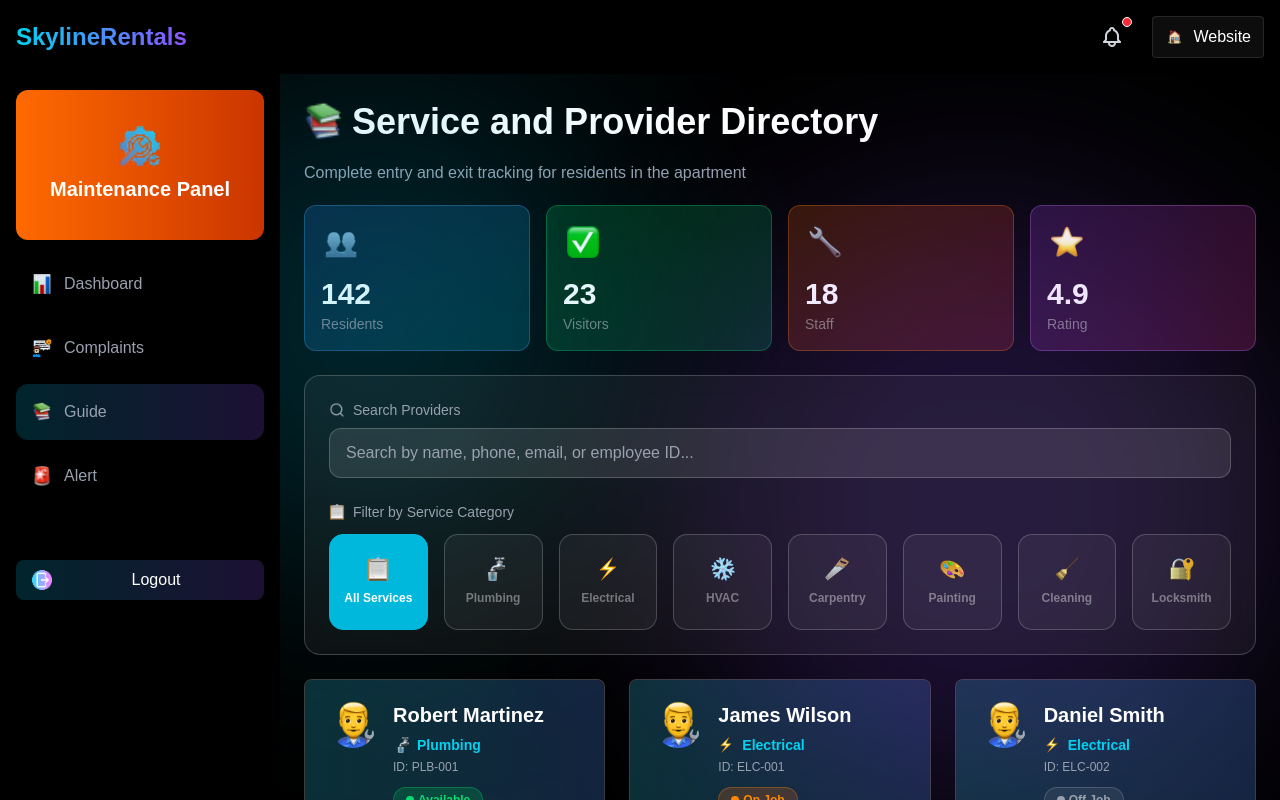
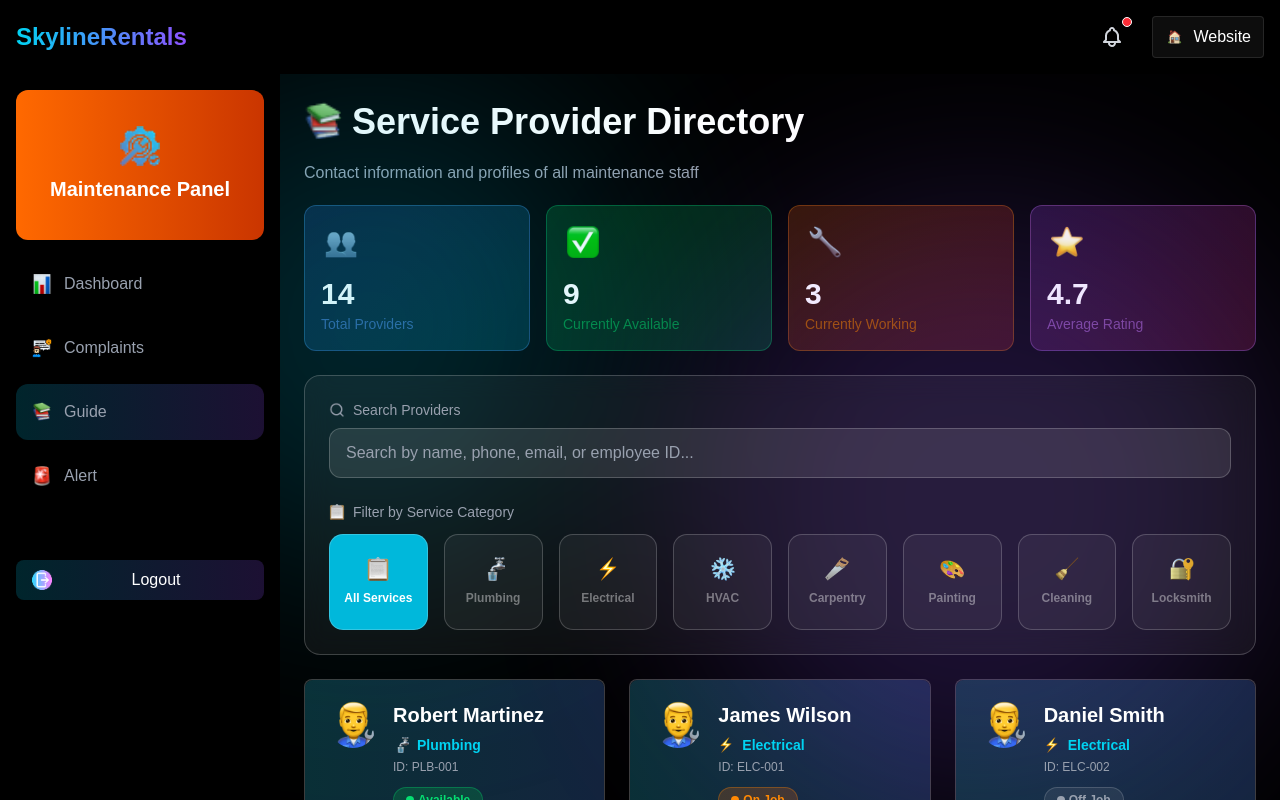
Before and after one commit to abishekyoh0/AMS-maintenance-panel-web, a React (Vite) app: page /guide in a window 1280 px wide. Built offline with nearby package versions, Linux system fonts and the light colour scheme; sample sign-in values are in the browser's storage.

Commit message:
Correction

```diff
--- a/src/components/Guide/searchfilter.tsx
+++ b/src/components/Guide/searchfilter.tsx
@@ -79,15 +79,7 @@ const SearchFilter = ({ onFilterChange }: Props) => {
           <button
             key={index}
             onClick={() => handleCategoryClick(cat.name)}
-            className={`h-24 rounded-[14px] border
-    ${
-      selectedCategory === cat.name
-        ? "bg-cyan-500 border-cyan-500 text-white"
-        : "bg-[#FFFFFF0D] border-[#FFFFFF33] text-[#FFFFFF66] hover:bg-cyan-500 hover:text-white"
-    }
-    flex flex-col items-center justify-center cursor-pointer
-    gap-2
-    transition duration-200 ${FONTSIZE[12]}`}
+            className={`h-24 rounded-[14px] border ${selectedCategory === cat.name ? "bg-[#00B8DB] border-[#FFFFFF33] text-white" : "bg-[#FFFFFF0D] border-[#FFFFFF33] text-[#FFFFFF66] hover:bg-[#00B8DB] hover:text-white"} flex flex-col items-center justify-center cursor-pointer gap-2 transition duration-200 ${FONTSIZE[12]}`}
             style={{ fontWeight: WEIGHT.seven }}
           >
             <img
--- a/src/components/Guide/statcard.tsx
+++ b/src/components/Guide/statcard.tsx
@@ -6,6 +6,7 @@ type StatCardProps = {
   icon: string;
   gradientColors?: [string, string];
   borderColor?: string;
+  textColor?: string;
 };
 
 const StatCard = ({
@@ -14,6 +15,7 @@ const StatCard = ({
   icon,
   gradientColors,
   borderColor,
+  textColor,
 }: StatCardProps) => {
   return (
     <div
@@ -38,7 +40,7 @@ const StatCard = ({
 
       <p
         className={`text-sm opacity-50 ${FONTSIZE[14]}`}
-        style={{ fontWeight: WEIGHT.four, color: COLORS.cardsubhead }}
+        style={{ fontWeight: WEIGHT.four, color: textColor }}
       >
         {title}
       </p>
--- a/src/pages/EmergencyAlerts/EmergencyAlerts.tsx
+++ b/src/pages/EmergencyAlerts/EmergencyAlerts.tsx
@@ -51,11 +51,22 @@ const DASHBOARD_STATS = [
   },
 ];
 
-const ACTIVE_ALERTS = [
+const ACTIVE_ALERTS: Array<{
+  title: string;
+  id: string;
+  priority: string;
+  color: string;
+  icon: string;
+  location: string;
+  time: string;
+  assigned: string;
+  description: string;
+  note: string;
+}> = [
   {
     title: "Water Leakage",
     id: "#A2035",
-    priority: "Medium",
+    priority: "medium",
     color: COLORS.orange,
     icon: Water,
     location: "Block A - Common Area",
@@ -153,6 +164,50 @@ const InfoCard = ({ icon, label, value }: any) => (
   </div>
 );
 
+type Priority = "High" | "Medium" | "Low";
+
+const normalizePriority = (value: string): Priority => {
+  const p = value?.toLowerCase();
+
+  if (p === "high") return "High";
+  if (p === "medium") return "Medium";
+  if (p === "low") return "Low";
+
+  return "Low";
+};
+
+const activePriorityStyle = (priority: "Low" | "Medium" | "High") => {
+  switch (priority) {
+    case "High":
+      return {
+        cardBorder: "#FF64674D",
+        cardBg: "from-[#FB2C361A] to-[#FF69001A]",
+        badgeBg: "#FB2C3633",
+        badgeText: "#FF6467",
+        badgeBorder: "#FF64674D",
+      };
+
+    case "Medium":
+      return {
+        cardBorder: "#FF89044D",
+        cardBg: "from-[#FF69001A] to-[#FF89041A]",
+        badgeBg: "#FF690033",
+        badgeText: "#FF8904",
+        badgeBorder: "#FF89044D",
+      };
+
+    case "Low":
+    default:
+      return {
+        cardBorder: "#00C9504D",
+        cardBg: "from-[#00C9501A] to-[#00BC7D1A]",
+        badgeBg: "#00C95033",
+        badgeText: "#00C950",
+        badgeBorder: "#00C9504D",
+      };
+  }
+};
+
 const EmergencyDashboard: React.FC = () => {
   return (
     <div className="space-y-6" style={{ color: COLORS.primary_white }}>
@@ -188,12 +243,16 @@ const EmergencyDashboard: React.FC = () => {
         ))}
       </div>
 
-      {ACTIVE_ALERTS.map((alert, i) => (
+      {ACTIVE_ALERTS.map((alert, i) => {
+        const normalizedPriority = normalizePriority(alert.priority);
+        const priority = activePriorityStyle(normalizedPriority);
+
+        return (
           <div
             key={i}
             className="rounded-2xl border border-[#FF64674D] bg-linear-to-r from-[#FB2C361A] to-[#FF69001A] p-4 space-y-5"
           >
-          <div className="flex justify-between flex-wrap">
+            <div className="flex justify-between flex-wrap items-center">
               <div className="flex gap-3 items-center">
                 <img src={alert.icon} />
                 <div>
@@ -207,10 +266,11 @@ const EmergencyDashboard: React.FC = () => {
               </div>
 
               <div
-              className={`flex items-center px-3 rounded-full ${FONTSIZE[14]} ${FONTWEIGHT[700]}`}
+                className={`flex items-center px-4 py-2 rounded-full ${FONTSIZE[14]} ${FONTWEIGHT[700]}`}
                 style={{
-                backgroundColor: COLORS.orange + "33",
-                color: COLORS.orange,
+                  background: priority.badgeBg,
+                  color: priority.badgeText,
+                  border: `1px solid ${priority.badgeBorder}`,
                 }}
               >
                 {alert.priority} Priority
@@ -218,7 +278,11 @@ const EmergencyDashboard: React.FC = () => {
             </div>
 
             <div className="grid md:grid-cols-3 gap-3">
-            <InfoCard icon={Locatio} label="Location" value={alert.location} />
+              <InfoCard
+                icon={Locatio}
+                label="Location"
+                value={alert.location}
+              />
               <InfoCard icon={Clock} label="Time" value={alert.time} />
               <InfoCard icon={worker} label="Assigned" value={alert.assigned} />
             </div>
@@ -242,7 +306,8 @@ const EmergencyDashboard: React.FC = () => {
               ⚠️ {alert.note}
             </div>
           </div>
-      ))}
+        );
+      })}
 
       <div
         className="rounded-2xl p-5"
@@ -339,9 +404,9 @@ const EmergencyDashboard: React.FC = () => {
       </div>
 
       <div className="rounded-2xl border border-[#00D3F24D] bg-linear-to-r from-[#00B8DB1A] to-[#2B7FFF1A] p-5">
-        <div className="flex gap-3 items-center">
-          <img src={Iicon} className="w-1 h-6 mb-2" />
-          <h2 className={`${FONTSIZE[24]} ${FONTWEIGHT[700]} mb-4`}>
+        <div className="flex gap-3 items-center mb-4 ">
+          <img src={Iicon} className="w-1 h-6 " />
+          <h2 className={`${FONTSIZE[24]} ${FONTWEIGHT[700]} `}>
             Maintenance Emergency Response Guidelines
           </h2>
         </div>
--- a/src/pages/Guide/Guide.tsx
+++ b/src/pages/Guide/Guide.tsx
@@ -170,45 +170,49 @@ export default function Guide() {
         style={{ fontWeight: WEIGHT.seven, color: COLORS.primary_white }}
       >
         <img src={guide} alt="Guide" className="w-10 h-10" />
-        Service and Provider Directory
+        Service Provider Directory
       </h1>
 
       <p
         className={`text-xs sm:text-sm mb-5 ${FONTSIZE[16]}`}
         style={{ fontWeight: WEIGHT.four, color: COLORS.grey }}
       >
-        Complete entry and exit tracking for residents in the apartment
+        Contact information and profiles of all maintenance staff
       </p>
 
       <div className="grid grid-cols-2 md:grid-cols-2 lg:grid-cols-4 gap-4 mb-6">
         <StatCard
-          title="Residents"
-          value={142}
+          title="Total Providers"
+          value={14}
           icon={persons}
+          textColor="#51A2FF"
           gradientColors={["#2B7FFF33", "#00B8DB33"]}
           borderColor="#51A2FF4D"
         />
 
         <StatCard
-          title="Visitors"
-          value={23}
+          title="Currently Available"
+          value={9}
           icon={tick}
+          textColor="#05DF72"
           gradientColors={["#00C95033", "#00BC7D33"]}
           borderColor="#05DF724D"
         />
 
         <StatCard
-          title="Staff"
-          value={18}
+          title="Currently Working"
+          value={3}
+          textColor="#FF8904"
           icon={work}
           gradientColors={["#FF690033", "#FB2C3633"]}
           borderColor="#FF89044D"
         />
 
         <StatCard
-          title="Rating"
-          value={4.9}
+          title="Average Rating"
+          value={4.7}
           icon={star}
+          textColor="#C27AFF"
           gradientColors={["#AD46FF33", "#F6339A33"]}
           borderColor="#C27AFF4D"
         />
--- a/src/routes/AppRoutes.tsx
+++ b/src/routes/AppRoutes.tsx
@@ -33,7 +33,7 @@ export default function AppRoutes() {
           <Route path="/complaints" element={<Complaints />} />
           <Route path="/emergencyalerts" element={<EmergencyAlerts />} />
           <Route path="/guide" element={<Guide />} />
-          <Route path="/notifications" element={<Notifications />} />
+          <Route path="/notification" element={<Notifications />} />
         </Route>
         <Route path="*" element={<NotFound />} />
       </Routes>
```
Lines whose indentation alone changed are shown as unchanged.
